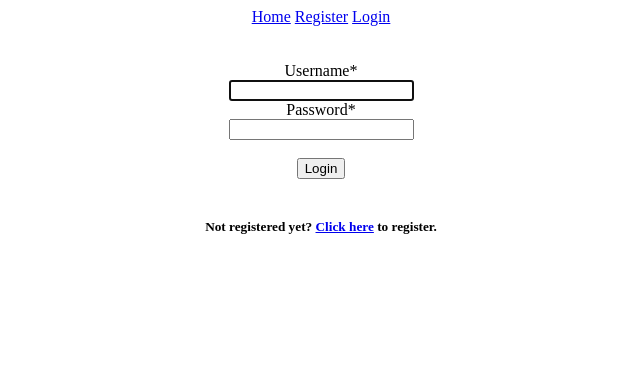
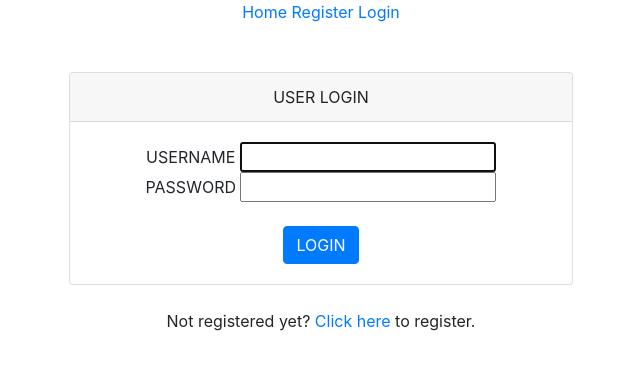
Before and after one commit to tirthyakamaldasgupta/music_website, a Django app: page /user/login in a window 1280 px wide. Shown: the top 370 px of the page, without its empty margins (319-959 px from the left). Run offline with Django 3.2, Linux system fonts and the light colour scheme; some libraries are stand-ins or nearby versions.

Commit message:
Customized the user login form a bit.

```diff
--- a/music_website/templates/main/overall_base.html
+++ b/music_website/templates/main/overall_base.html
@@ -10,6 +10,8 @@
         <meta name="description" content="">
         <meta name="viewport" content="width=device-width, initial-scale=1">
         <link rel="stylesheet" href="">
+        <link rel="stylesheet" href="https://stackpath.bootstrapcdn.com/bootstrap/4.5.2/css/bootstrap.min.css" integrity="sha384-JcKb8q3iqJ61gNV9KGb8thSsNjpSL0n8PARn9HuZOnIxN0hoP+VmmDGMN5t9UJ0Z" crossorigin="anonymous">
+        <script src="https://stackpath.bootstrapcdn.com/bootstrap/4.5.2/js/bootstrap.min.js" integrity="sha384-B4gt1jrGC7Jh4AgTPSdUtOBvfO8shuf57BaghqFfPlYxofvL8/KUEfYiJOMMV+rV" crossorigin="anonymous"></script>
     </head>
     <body>
         <!--[if lt IE 7]>
@@ -19,5 +21,7 @@
         <br>
         {% block body %}{% endblock %}
         <script src="" async defer></script>
+        <script src="https://code.jquery.com/jquery-3.5.1.slim.min.js" integrity="sha384-DfXdz2htPH0lsSSs5nCTpuj/zy4C+OGpamoFVy38MVBnE+IbbVYUew+OrCXaRkfj" crossorigin="anonymous"></script>
+        <script src="https://cdn.jsdelivr.net/npm/popper.js@1.16.1/dist/umd/popper.min.js" integrity="sha384-9/reFTGAW83EW2RDu2S0VKaIzap3H66lZH81PoYlFhbGU+6BZp6G7niu735Sk7lN" crossorigin="anonymous"></script>
     </body>
 </html>
--- a/music_website/templates/user/user_login.html
+++ b/music_website/templates/user/user_login.html
@@ -1,16 +1,34 @@
 {% extends 'main/overall_base.html' %}
-{% load crispy_forms_tags %}
 {% block title %}LOGIN{% endblock %}
 {% block body %}
 <br>
+
 <center>
-    <form method="POST">
-        {% csrf_token %}
-        {{ userloginform | crispy }}
-        <br>
-        <input type = "submit" name = "submit" value = "Login">
-    </form>
+    <div class="col-sm-5">
+        <div class="card text-center">
+            <div class="card-header">
+                USER LOGIN
+            </div>
+            <div class="card-body">
+                <form method="POST">
+                    {% csrf_token %}
+                    <div class="row">
+                        <div class="col">
+                            {{ userloginform.username.label.upper }}
+                            {{ userloginform.username }}
+                        </div>
+                        <div class="col">
+                            {{ userloginform.password.label.upper }}
+                            {{ userloginform.password }}
+                        </div>
+                    </div>
+                    <br>
+                    <button type="submit" class="btn btn-primary">LOGIN</button>
+                </form>
+            </div>
+        </div>
+    </div>
     <br>
-    <h5>Not registered yet? <a href="{% url 'register' %}">Click here</a> to register.</h5>
+    Not registered yet? <a href="{% url 'register' %}">Click here</a> to register.
 </center>
 {% endblock %}
```
Also changed, not shown: music_website/db.sqlite3.
